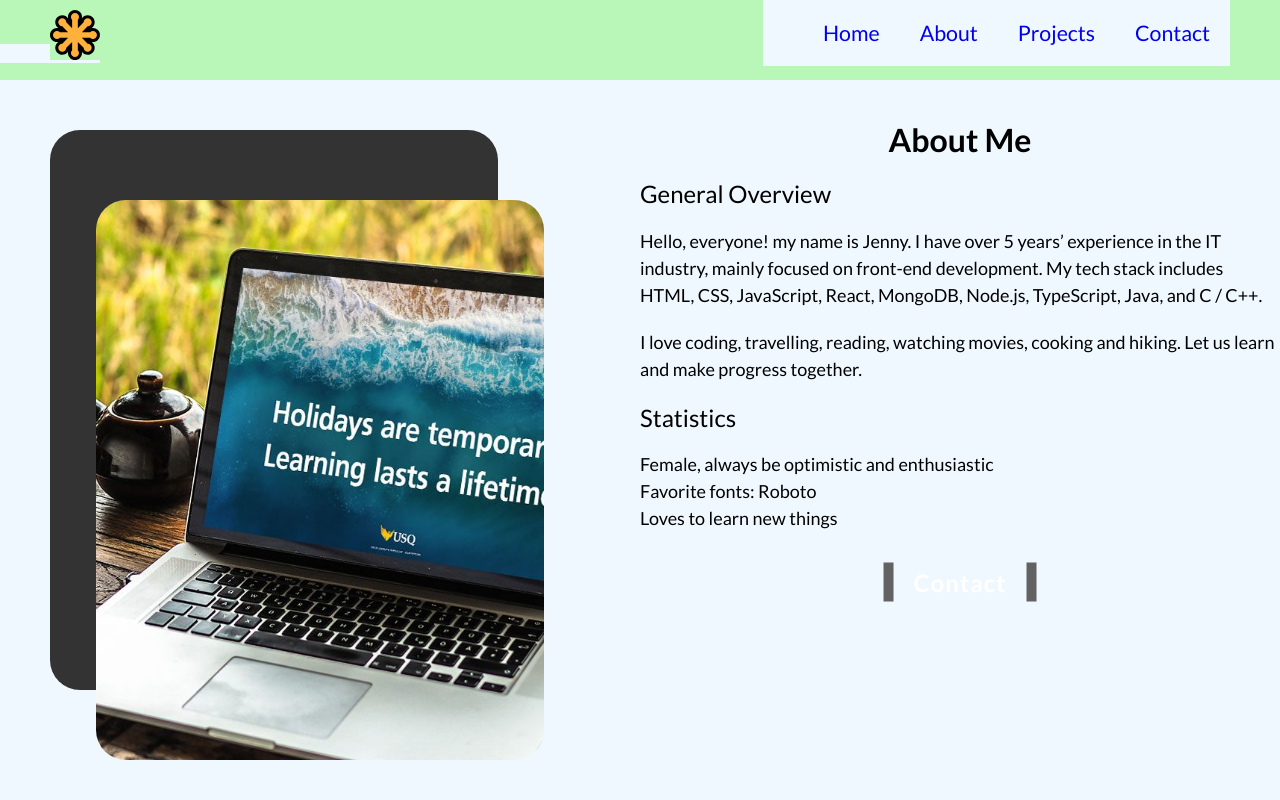
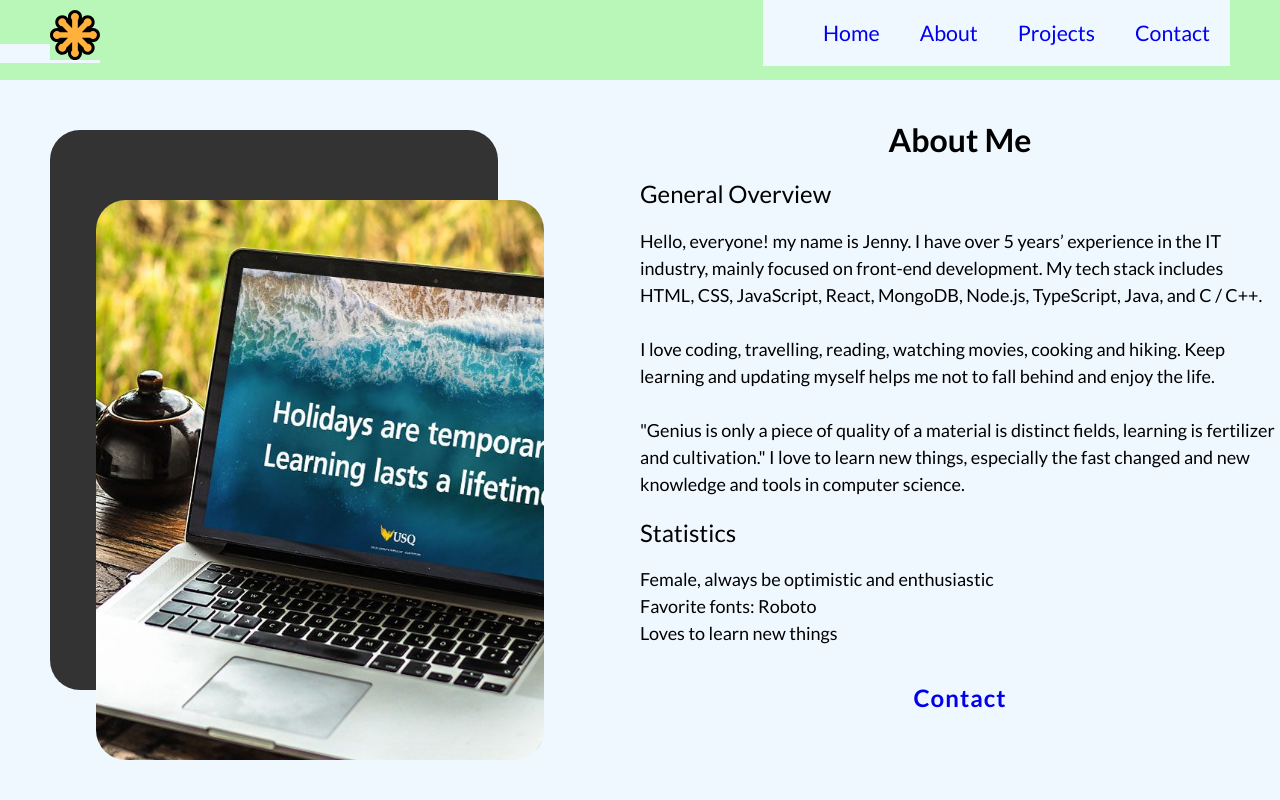
Before and after one commit to Jenny019/My-Portfolio, a React (Create React App) app: page /about in a window 1280 px wide. Shown: the top 800 px of the page. Built offline with nearby package versions, Linux system fonts and the light colour scheme.

Commit message:
fix about me

```diff
--- a/src/components/about/About.css
+++ b/src/components/about/About.css
@@ -75,18 +75,13 @@
   position: absolute;
   left: 50%;
   transform: translate(-50%, -50%);
-  background-color: rgb(99, 98, 98);
-  color: #fff;
+  /* color: #fff; */
 }
 
 .about-btn a {
-  color: #fff;
+  /* color: #fff; */
   padding: 20px;
   text-decoration: none;
-}
-
-.about-btn:hover {
-  background-color: #fff;
 }
 
 .about-btn a:hover {
--- a/src/components/about/About.js
+++ b/src/components/about/About.js
@@ -17,9 +17,12 @@ const About = () => {
         <h2 className='about-title sub'>General Overview</h2>
         <p className='about-sub'>
           Hello, everyone! my name is Jenny. I have over 5 years’ experience in the IT industry, mainly focused on front-end development. My tech stack includes HTML, CSS, JavaScript, React, MongoDB, Node.js, TypeScript, Java, and C / C++.
-        </p>
-        <p>
-          I love coding, travelling, reading, watching movies, cooking and hiking. Let us learn and make progress together.
+          <br />
+          <br />
+          I love coding, travelling, reading, watching movies, cooking and hiking. Keep learning and updating myself helps me not to fall behind and enjoy the life.
+          <br />
+          <br />
+          "Genius is only a piece of quality of a material is distinct fields, learning is fertilizer and cultivation." I love to learn new things, especially the fast changed and new knowledge and tools in computer science.
         </p>
 
         <h2 className='about-title sub'>Statistics</h2>
```
